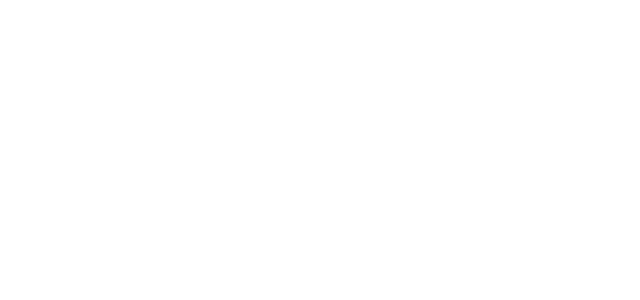
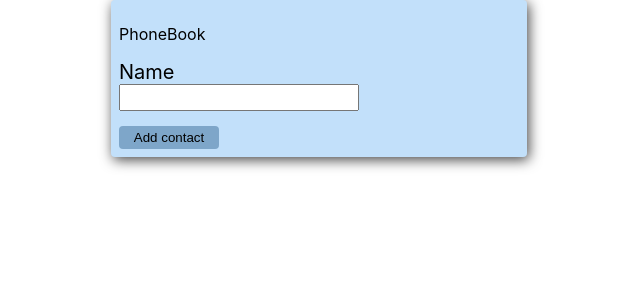
Before and after one commit to RuslanKabachok/goit-react-hw-02-phonebook, a React (Create React App) app: page / in a window 1280 px wide. Shown: the top 300 px of the page, without its empty margins (321-961 px from the left). Built offline with nearby package versions, Linux system fonts and the light colour scheme.

Commit message:
just started

```diff
--- a/src/components/App.jsx
+++ b/src/components/App.jsx
@@ -1,14 +1,30 @@
 import React, { Component } from 'react';
+import styled from 'styled-components';
+import Form from './Form/Form';
 
 class App extends Component {
   state = {
-    contacts: ['s'],
+    contacts: [''],
     name: '',
   };
 
   render() {
-    return <div></div>;
+    return (
+      <Wrapper>
+        <p>PhoneBook</p>
+        <Form></Form>
+      </Wrapper>
+    );
   }
 }
 
+const Wrapper = styled.div`
+  padding: 8px;
+  width: 400px;
+  margin: 0 auto;
+  background-color: #c2e0fa;
+  border-radius: 4px;
+  box-shadow: 2px 3px 13px 0px rgba(0, 0, 0, 0.73); ;
+`;
+
 export default App;
--- /dev/null
+++ b/src/components/Button/Button.styled.js
@@ -0,0 +1,15 @@
+import styled from 'styled-components';
+
+export const Button = styled.button`
+  background-color: #7ea6c9;
+  border-radius: 4px;
+  padding: 4px;
+  width: 100px;
+  text-align: center;
+  border: none;
+  outline: none;
+  cursor: pointer;
+  &:hover {
+    background-color: #9757d3;
+  }
+`;
--- /dev/null
+++ b/src/components/Form/Form.jsx
@@ -0,0 +1,32 @@
+import React, { Component } from 'react';
+import { Label, Input } from './Form.styled';
+import { Button } from 'components/Button/Button.styled';
+
+class Form extends Component {
+  state = { name: '' };
+
+  handleSubmit = event => {
+    event.preventDefault();
+    console.log(event.currentTarget.name);
+  };
+
+  render() {
+    return (
+      <form onSubmit={this.handleSubmit}>
+        <Label>
+          Name
+          <Input
+            type="text"
+            name="name"
+            pattern="^[a-zA-Zа-яА-Я]+(([' -][a-zA-Zа-яА-Я ])?[a-zA-Zа-яА-Я]*)*$"
+            title="Name may contain only letters, apostrophe, dash and spaces. For example Adrian, Jacob Mercer, Charles de Batz de Castelmore d'Artagnan"
+            required
+          ></Input>
+        </Label>
+        <Button type="submit">Add contact</Button>
+      </form>
+    );
+  }
+}
+
+export default Form;
--- /dev/null
+++ b/src/components/Form/Form.styled.js
@@ -0,0 +1,11 @@
+import styled from 'styled-components';
+
+export const Label = styled.label`
+  font-size: 20px;
+`;
+
+export const Input = styled.input`
+  display: block;
+  font-size: 18px;
+  margin-bottom: 12px;
+`;
```
Also changed, not shown: src/components/Button/Button.jsx (added).
